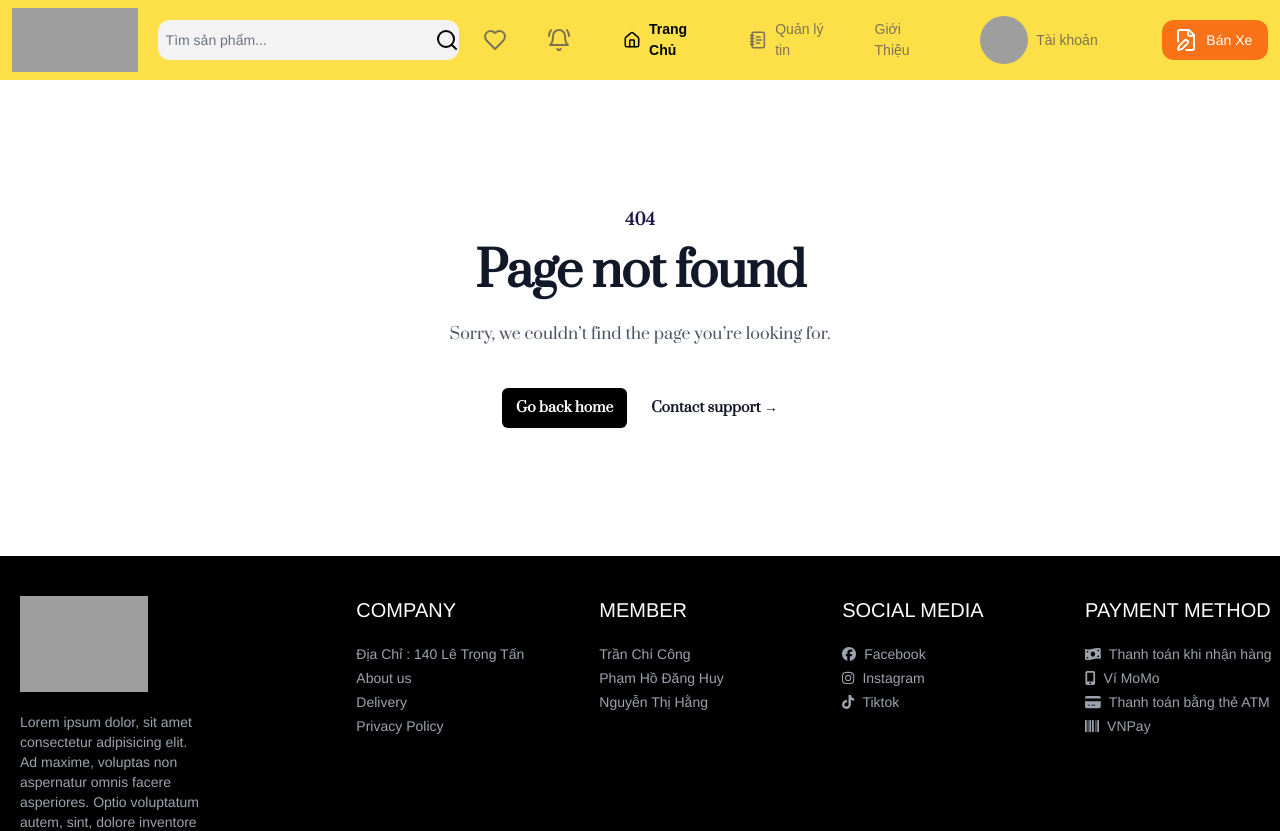
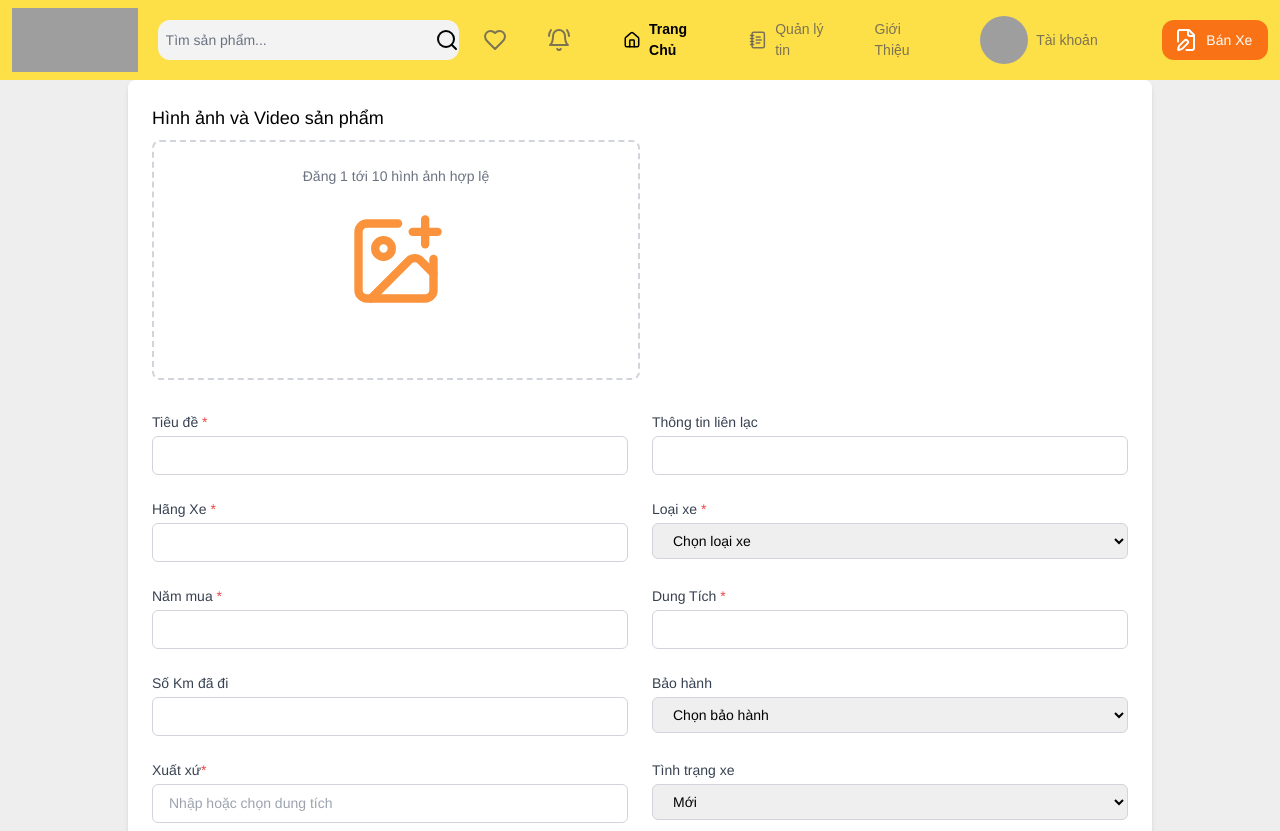
Before and after one commit to trancong03/Selling-motorbike, a React (Vite) app in the folder FE/: page /update-post in a window 1280 px wide. Shown: the top 831 px of the page. Built offline with nearby package versions, Linux system fonts and the light colour scheme; grey boxes are pictures that could not be loaded.

Commit message:
Giao diện chỉnh sửa tin

```diff
--- a/FE/src/App.jsx
+++ b/FE/src/App.jsx
@@ -123,7 +123,7 @@ function App() {
           </Route>
           <Route path="/product-detail" element={<ProductDetail />} />
           <Route path="/new-post" element={<NewPost  />} />
-          <Route path="/update-post/:productId" element={<UpdatePost />} />
+          <Route path="/update-post" element={<UpdatePost />} />
           <Route path="*" element={<ErrorPage />} />
           <Route path="/admin" element={<PrivateRoute element={AdminDashboard} />} />
           <Route path="/Admin-Login" element={<AdminLogin />} />
--- a/FE/src/Components/newpost/DungTichSelect .jsx
+++ b/FE/src/Components/newpost/DungTichSelect .jsx
@@ -1,6 +1,7 @@
 import { useState, useEffect, useRef } from "react";
 
-const DungTichSelect = ({ onSelect }) => {
+const DungTichSelect = ({ onSelect,dungtich }) => {
+
     const options = [
         { value: "under50", label: "Dưới 50 cc" },
         { value: "50to100", label: "50 - 100 cc" },
@@ -10,7 +11,7 @@ const DungTichSelect = ({ onSelect }) => {
     ];
 
     const [isOpen, setIsOpen] = useState(false);  // Dropdown open/close state
-    const [searchTerm, setSearchTerm] = useState("");  // Search term entered by the user
+    const [searchTerm, setSearchTerm] = useState(dungtich);  // Search term entered by the user
     const [selectedOption, setSelectedOption] = useState("");  // Selected option
     const dropdownRef = useRef(null);  // Reference for the dropdown
     const inputRef = useRef(null);  // Reference for the input
@@ -43,7 +44,9 @@ const DungTichSelect = ({ onSelect }) => {
     const filteredOptions = options.filter((option) =>
         option.label.toLowerCase().includes(searchTerm.toLowerCase())  // Filter options based on search term
     );
-
+    useEffect(() => {
+        setSearchTerm(dungtich);
+    }, [dungtich]);
     return (
         <div className="relative w-full">
             <label htmlFor="loaiXe" className="block text-sm font-medium text-gray-700">
--- a/FE/src/Components/newpost/HangXeSelect.jsx
+++ b/FE/src/Components/newpost/HangXeSelect.jsx
@@ -1,6 +1,6 @@
 import { useState, useEffect, useRef } from "react";
 
-const HangXeSelect = ({ onSelect }) => {
+const HangXeSelect = ({ onSelect,hangxe }) => {
     const options = [
         { value: "honda", label: "Honda" },
         { value: "yamaha", label: "Yamaha" },
@@ -47,7 +47,9 @@ const HangXeSelect = ({ onSelect }) => {
         document.addEventListener("mousedown", handleClickOutside);
         return () => document.removeEventListener("mousedown", handleClickOutside);
     }, []);
-
+    useEffect(() => {
+        setSearchTerm(hangxe);
+    }, [hangxe]);
     const handleInputChange = (e) => {
         setSearchTerm(e.target.value);  // Update search term
         setIsOpen(true);  // Open dropdown when user types
--- a/FE/src/Components/newpost/XuatXuSelect.jsx
+++ b/FE/src/Components/newpost/XuatXuSelect.jsx
@@ -1,6 +1,6 @@
 import { useState, useEffect, useRef } from "react";
 
-const XuatXuSelect = ({ onSelect }) => {
+const XuatXuSelect = ({ onSelect,xuatXu }) => {
     const options = [
         { value: "Nhật Bản", label: "Nhật Bản" },
         { value: "Trung Quốc", label: "Trung Quốc" },
@@ -15,7 +15,7 @@ const XuatXuSelect = ({ onSelect }) => {
     ];
 
     const [isOpen, setIsOpen] = useState(false);  // Dropdown open/close state
-    const [searchTerm, setSearchTerm] = useState("");  // Search term entered by the user
+    const [searchTerm, setSearchTerm] = useState(xuatXu);  // Search term entered by the user
     const [selectedOption, setSelectedOption] = useState("");  // Selected option
     const dropdownRef = useRef(null);  // Reference for the dropdown
     const inputRef = useRef(null);  // Reference for the input
@@ -44,7 +44,9 @@ const XuatXuSelect = ({ onSelect }) => {
         setIsOpen(false);  // Close the dropdown
         onSelect(option.label);
     };
-
+    useEffect(() => {
+        setSearchTerm(xuatXu);
+    }, [xuatXu]);
     const filteredOptions = options.filter((option) =>
         option.label.toLowerCase().includes(searchTerm.toLowerCase())  // Filter options based on search term
     );
--- a/FE/src/Components/newpost/namMuaSelect.jsx
+++ b/FE/src/Components/newpost/namMuaSelect.jsx
@@ -1,6 +1,6 @@
 import { useState, useEffect, useRef } from "react";
 
-const NamMuaSelect = ({ onSelect }) => {
+const NamMuaSelect = ({ onSelect,nammua }) => {
     const options = Array.from({ length: 2024 - 1980 + 1 }, (_, index) => {
         const year = 1980 + index;
         return { value: year.toString(), label: year.toString() };
@@ -37,7 +37,9 @@ const NamMuaSelect = ({ onSelect }) => {
         setIsOpen(false);  // Close the dropdown
         onSelect(option.label);
     };
-
+    useEffect(() => {
+        setSearchTerm(nammua);
+    }, [nammua]);
     const filteredOptions = options.filter((option) =>
         option.label.toLowerCase().includes(searchTerm.toLowerCase())  // Filter options based on search term
     );
--- a/FE/src/Components/ui/PostItemUser.jsx
+++ b/FE/src/Components/ui/PostItemUser.jsx
@@ -1,7 +1,9 @@
 import { useState, useEffect, useRef } from "react";
 import { MapPin, Car, Calendar, BatteryCharging, CheckCircle, Tag, Box, Shield, EllipsisVertical, DeleteIcon, Settings2 } from 'lucide-react';
 import Modal from 'react-modal';
+import { useNavigate } from 'react-router-dom';
 export default function PostItemUser({ product, userId }) {
+    const navigate = useNavigate();
     const images = product.HINHANH;
     const [currentIndex, setCurrentIndex] = useState(0);
     const [footerPaymentMethods, setFooterPaymentMethods] = useState(product.MOTA);
@@ -46,7 +48,7 @@ export default function PostItemUser({ product, userId }) {
     };
 
     const handleEdit = ({ product }) => {
-        console.log('Sửa sản phẩm', product);
+        navigate('/update-post', { state: { product } });
     };
 
     const updateMainImage = (index) => {
--- a/FE/src/Pages/UpdatePost.jsx
+++ b/FE/src/Pages/UpdatePost.jsx
@@ -9,54 +9,83 @@ import HangXeSelect from './../Components/newpost/HangXeSelect';
 import XemTruoc from "../Components/newpost/XemTruoc";
 import apiClient from './../../services/apiclient';
 import { Editor } from "@tinymce/tinymce-react";
-import { useNavigate } from 'react-router-dom';
+import { useLocation, useNavigate } from 'react-router-dom';
 import { useParams } from "react-router-dom";
+function UpdatePost() {
+    const [post, setPost] = useState(null);
+    const [formData, setFormData] = useState({
+        manguoidung: '',
+        magd: '',
+        tieuDe: '',
+        thongTinLienLac: '',
+        moTa: '',
+        diaChiBaiViet: '',
+        hangXe: '',
+        loaiXe: '',
+        namMua: '',
+        dungTich: '',
+        soKmDaDi: '',
+        baoHanh: '',
+        xuatXu: '',
+        tinhTrangXe: '',
+        giaBan: '',
+        danhSachHinh: '',
+    });
+    const [images, setImages] = useState([]);
+    const location = useLocation();
+    const { product } = location.state || {};
 
-function UpdatePost() {
-    const { productId } = useParams();
-    const [product, setProduct] = useState(null);
     useEffect(() => {
-        const fetchProduct = async () => {
-            const response = await fetch(`/api/products/${productId}`);
+        if (product) {
+            const initImages = product.HINHANH.map((file) => ({
+                fileObject: null,
+                fileName: file.TENFILE,
+                preview: `http://127.0.0.1:8000//media/images/${file.TENFILE}`,
+            }));
+            setImages(initImages);
+        }
+    }, [product]);  // Cập nhật images khi product thay đổi
+
+    useEffect(() => {
+        if (!product) return;  // Nếu không có product, không thực hiện fetch
+        const fetchPost = async () => {
+            const response = await fetch(`http://127.0.0.1:8000/api/post-id/${product.MABAIVIET}`);
             const data = await response.json();
-            setProduct(data);
+            setPost(data);
         };
+        fetchPost();
+    }, [product]);
 
-        fetchProduct();
-    }, [productId]);
+    useEffect(() => {
+        if (post) {
+            const DANHSACHHINH = product.HINHANH.map((file) => file.TENFILE).join(",");
+            setFormData({
+                manguoidung: post?.manguoidung || '',
+                magd: post?.magd || '',
+                tieuDe: post?.tieude || '',
+                thongTinLienLac: post?.thongtinlienlac || '',
+                moTa: post?.mota || '',
+                diaChiBaiViet: post?.diachibaiviet || '',
+                hangXe: post?.hangxe || '',
+                loaiXe: post?.loaixe || '',
+                namMua: post?.nammua || '',
+                dungTich: post?.dungtich || '',
+                soKmDaDi: post?.sokmdadi || '',
+                baoHanh: post?.baohanh || '',
+                xuatXu: post?.xuatxu || '',
+                tinhTrangXe: post?.tinhtrangxe || '',
+                giaBan: post?.giaban.trim() || '',
+                danhSachHinh: DANHSACHHINH,
+            });
+        }
+    }, [post]);
+
     const [showLocationSelector, setShowLocationSelector] = useState(false);
     const toggleLocationSelector = () => {
         setShowLocationSelector(!showLocationSelector);
     };
     const [showPreview, setShowPreview] = useState(false);
     const { personID, User } = useCart();
-    const initImages = product.HINHANH.map((file) => ({
-        fileObject: null,
-        fileName: file.TENFILE,
-        preview: `http://127.0.0.1:8000//media/images/${file.TENFILE}`,
-    }));
-    const [images, setImages] = useState(initImages);
-    setImages((prev) => [...prev, ...newImages]);
-    const DANHSACHHINH = product.HINHANH.map((file) => file.fileName).join(",");
-    const [formData, setFormData] = useState({
-        manguoidung: product.MANGUOIDUNG,
-        magd: product.MAGD,
-        tieuDe: product.TIEUDE,
-        thongTinLienLac: product.THONGTINLIENLAC,
-        moTa: product.MOTA,
-        diaChiBaiViet: product.DIACHIBAIVIET,
-        hangXe: product.HANGXE,
-        loaiXe: product.LOAIXE,
-        namMua: product.NAMMUA,
-        dungTich: product.DUNGTICH,
-        soKmDaDi: product.SOKMDADI,
-        baoHanh: product.BAOHANH,
-        xuatXu: product.XUATXU,
-        tinhTrangXe: product.TINHTRANGXE,
-        giaBan: product.GIABAN,
-        danhSachHinh: DANHSACHHINH, // Sẽ chứa chuỗi ảnh
-    });
-
     const updatediachi = (diachi) => {
         setFormData({
             ...formData,
@@ -100,37 +129,28 @@ function UpdatePost() {
 
     };
     useEffect(() => {
-        // Chỉ cập nhật formData nếu có hình ảnh
         const imageString = images.map((file) => file.fileName).join(",");
         const fileObjects = images.map((file) => file.fileObject);
-        // Cập nhật danh sách hình ảnh và file hình ảnh trong formData
         setFormData((prevFormData) => ({
             ...prevFormData,
             danhSachHinh: imageString,
             danhSachFileHinh: fileObjects,
         }));
     }, [images]);
-    console.log(formData);
 
-    // Xử lý khi thay đổi form
     const handleChange = (e) => {
         const { name, value } = e.target;
         setFormData({ ...formData, [name]: value });
-        console.log("Form data:", formData);
     };
     const handleDropdownChange = (fieldName) => (selectedValue) => {
         setFormData({ ...formData, [fieldName]: selectedValue });
-        console.log("Form data:", formData);
     };
     const navigate = useNavigate();
     // Xử lý khi submit form
     const handleSubmit = async (e) => {
-        e.preventDefault();
         Object.keys(formData).forEach(key => {
-            console.log(key, formData[key]);
             if (Array.isArray(formData[key])) {
                 formData[key].forEach(item => {
-                    console.log(item);
                 });
             }
         });
@@ -251,7 +271,7 @@ function UpdatePost() {
 
                     {/* Hãng xe */}
                     <div>
-                        <HangXeSelect onSelect={handleDropdownChange("hangXe")} />
+                        <HangXeSelect onSelect={handleDropdownChange("hangXe")} hangxe={post?.hangxe || ''} />
                     </div>
 
                     {/* Loại xe */}
@@ -277,12 +297,12 @@ function UpdatePost() {
 
                     {/* Năm đăng ký */}
                     <div>
-                        <NamMuaSelect onSelect={handleDropdownChange("namMua")} />
+                        <NamMuaSelect onSelect={handleDropdownChange("namMua")} nammua={post?.nammua.toString() || ''} />
                     </div>
 
                     {/* Dung tích */}
                     <div>
-                        <DungTichSelect onSelect={handleDropdownChange("dungTich")} />
+                        <DungTichSelect onSelect={handleDropdownChange("dungTich")} dungtich={post?.dungtich|| ''}/>
                     </div>
 
 
@@ -321,7 +341,7 @@ function UpdatePost() {
 
                     {/* Xuất xứ */}
                     <div>
-                        <XuatXuSelect onSelect={handleDropdownChange("xuatXu")} />
+                        <XuatXuSelect onSelect={handleDropdownChange("xuatXu")} xuatXu={post?.xuatxu || ''} />
                     </div>
 
                     {/* Tình trạng xe */}
```
